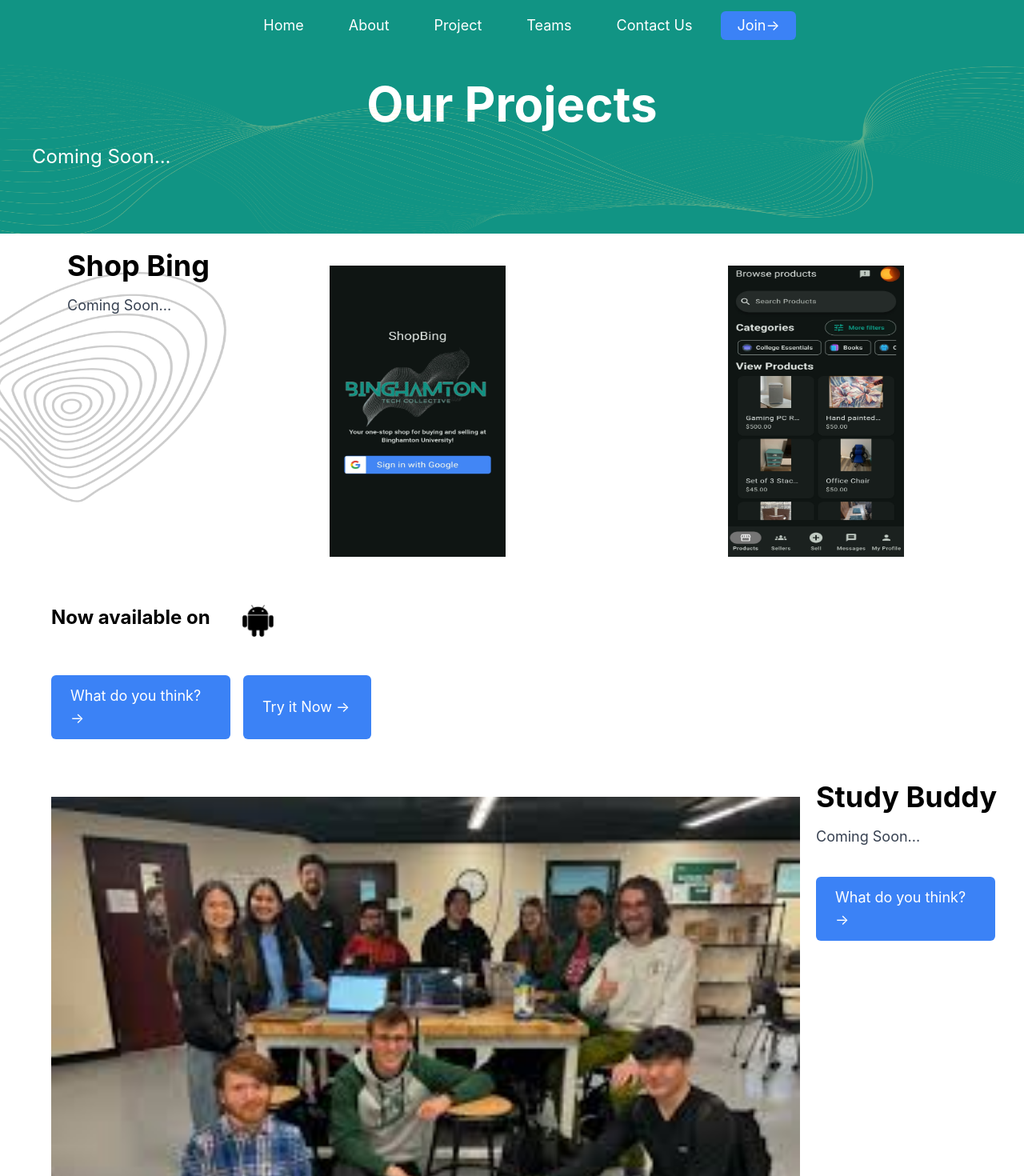
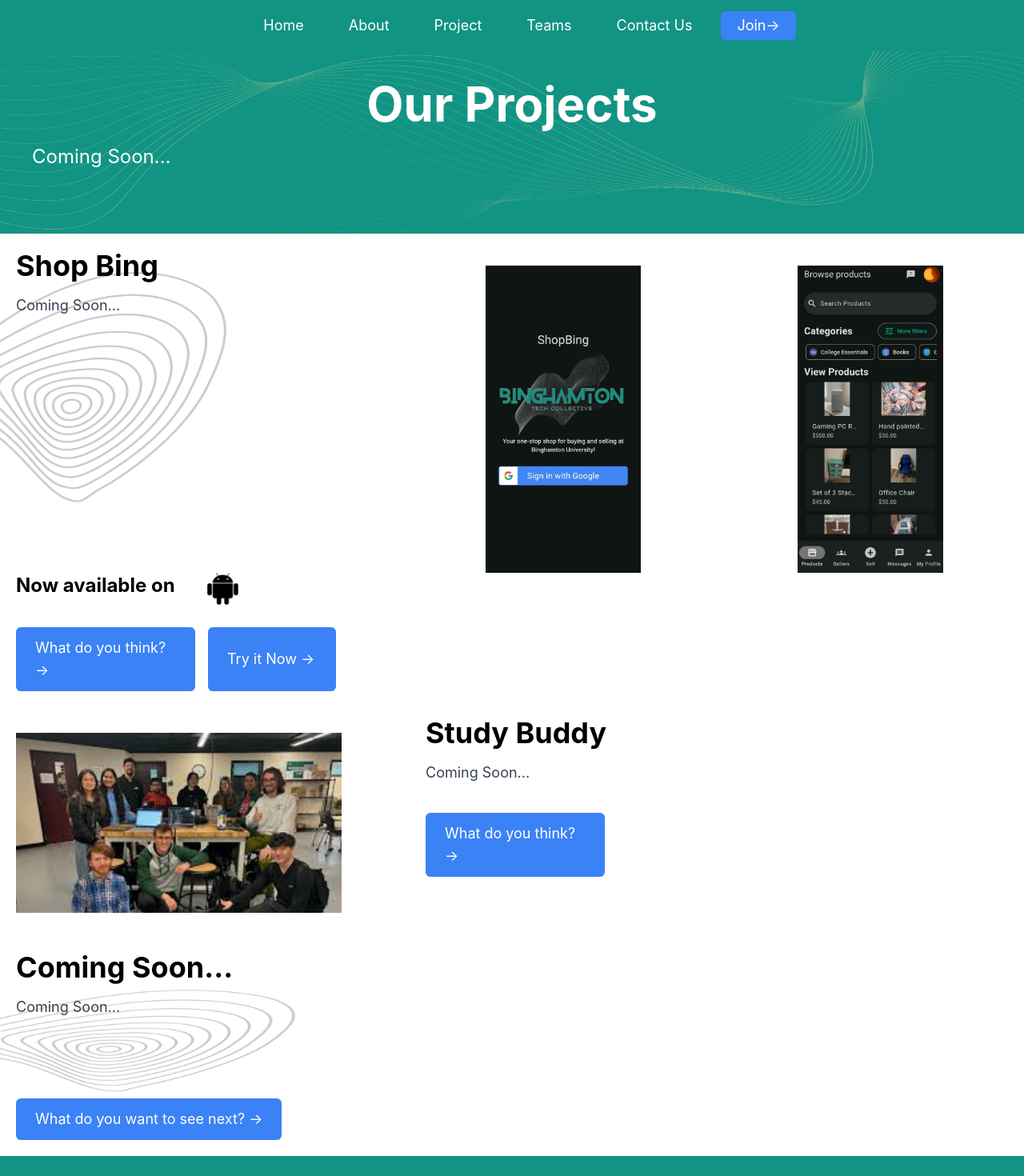
Before and after one commit to Binghamton-Tech-Collective/BTC-Website, a React (Create React App) app: page /projects in a window 1280 px wide. Shown: the top 1470 px of the page at 80% size. Built offline with nearby package versions, Linux system fonts and the light colour scheme.

Commit message:
Made css alignment in Home and Project Page

```diff
--- a/src/Components/Home/MainContent.js
+++ b/src/Components/Home/MainContent.js
@@ -11,8 +11,8 @@
           className="absolute inset-0 top-16 h-52 z-0 inline-block md:h-60 md:top-20"
         ></img>
 
-        <div className="container mx-auto px-2 relative md:flex md:flex-row">
-          <div className="w-full relative z-10 md:w-3/5">
+        <div className="translate-x-2 relative md:flex md:flex-row">
+          <div className="w-full relative z-10 md:w-1/2">
             <div className="relative pl-4 pr-4 flex flex-col pt-4 md:pb-8 md:pt-4">
               <h2 className="text-3xl font-bold text-black md:inline-block md:text-4xl md:pb-5">
                 About Us
@@ -33,16 +33,16 @@
               </Link>
             </div>
           </div>
-          <div className="pt-8 relative md:top-2">
+          <div className="pt-8 relative md:top-2 flex md:w-1/2 md:justify-end">
             <img
               src="/btc_team.jpg"
               alt="Our Team"
-              className="w-11/12 h-auto inline-block pl-4 mb-8 md:h-96"
+              className="w-11/12 h-auto inline-block pl-4 mb-8 md:h-96 md:-translate-x-7 lg:w-2/3"
             />
           </div>
         </div>
       </div>
-      <div className="container bg-custom-green relative min-h-96 py-5 md:p-6 md:min-h-full">
+      <div className="bg-custom-green relative min-h-96 py-5 md:p-6 md:min-h-full">
         <iframe
           title="Survey Form"
           src="https://forms.gle/CSzHup2Nx89uHv6E7"
@@ -52,15 +52,15 @@
         </iframe>
       </div>
 
-      <div className="container mx-auto px-2 relative md:flex md:flex-row">
-        <div className="pt-8 relative md:top-2">
+      <div className="translate-x-2 relative md:flex md:flex-row">
+        <div className="pt-8 relative md:top-2 md:w-1/2 md:flex md:flex-end lg:w-2/5">
           <img
             src="/btc_team.jpg"
             alt="Our Team"
-            className="w-11/12 h-auto inline-block pl-4  mb-8 md:h-96"
+            className="w-11/12 h-auto inline-block pl-4 mb-8 md:h-96"
           />
         </div>
-        <div className="w-full relative z-10 md:w-3/5">
+        <div className="w-full relative z-10 md:w-1/2">
           <div className="relative pl-4 pr-4 flex flex-col pt-4 md:pb-8 md:pt-4">
             <h2 className="text-3xl font-bold text-black md:inline-block md:text-4xl md:pb-5">
               Our Projects
--- a/src/Components/Projects/Header.js
+++ b/src/Components/Projects/Header.js
@@ -7,7 +7,7 @@
         <img
           src="/btc_element.png"
           alt="BTC Element Logo"
-          className="pt-40 z-0 absolute md:pt-20 lg:w-full lg:pt-20 lg:h-96 xl:h-80"
+          className="pt-20 z-0 absolute md:pt-20 lg:w-full lg:pt-0 lg:h-96 xl:h-80"
         ></img>
       </div>
       <div className="z-10 inset-0 flex flex-col px-5 py-20 md:px-5 lg:px-10">
--- a/src/Components/Projects/MainContent.js
+++ b/src/Components/Projects/MainContent.js
@@ -3,32 +3,36 @@
 const MainContent = () => {
   return (
     <div className="flex flex-col bg-white relative">
-      <div className="md:flex md:flex-row md:pl-16 md:relative">
+      <div className="md:flex md:flex-col">
         <img
           src="/about_us_img.png"
           alt="BTC Background"
-          className="absolute z-0 inset-0 top-16 object-cover h-48 md:h-72 md:top-12"
+          className="absolute z-0 top-16 h-48 md:h-72 md:top-12"
         ></img>
-        <div className="z-10 px-5 relative md:flex md:flex-col">
-          <h2 className="text-3xl font-bold mb-4 text-black pt-5 md:text-4xl">
+        <div className="md:flex md:flex-row md:relative">
+          <div className="relative md:relative md:w-2/5">
+            <h2 className="z-10 text-3xl font-bold mb-4 text-black pt-5 translate-x-5 md:text-4xl">
               Shop Bing
             </h2>
-          <span className="text-gray-700 mb-4 text-md md:text-lg">
+            <span className="inline-block z-10 text-gray-700 mb-4 translate-x-5 md:text-lg">
               Coming Soon...
             </span>
           </div>
+          <div className="relative flex flex-col z-10 items-center md:flex-row md:justify-end md:w-4/5 md:translate-y-7 md:ml-auto lg:justify-end lg:translate-y-10 lg:w-full">
             <img
               src="/shop_bing_signup_page.jpg"
               alt="Sign Up"
-          className="relative top-5 mx-auto pb-5 w-60 max-h-96 md:top-10 md:pr-5 md:max-w-96 md:max-h-96"
+              className="w-full max-w-sm max-h-96 object-contain md:max-w-sm"
             />
             <img
               src="/shop_bing_home_page.jpg"
               alt="Home Page"
-          className="relative top-5 mx-auto pb-5 w-60 max-h-96 md:top-10 md:pr-5 md:max-w-96 md:max-h-96"
+              className="w-full max-w-xs max-h-96 object-contain translate-y-5 md:translate-y-0 md:max-w-sm"
             />
           </div>
-      <div className="relative top-10 flex flex-row px-5 md:flex md:flex-row md:pl-16 md:py-10">
+        </div>
+
+        <div className="relative top-10 flex flex-row translate-x-5 md:flex md:flex-row md:w-full">
           <h2 className="text-lg font-bold mb-4 text-black md:text-2xl">
             Now available on
           </h2>
@@ -38,7 +42,7 @@
             className="pl-5 h-7 md:pl-10 md:h-10"
           />
         </div>
-      <div className="relative top-10 px-5 md:flex md:flex-row md:pl-16">
+        <div className="relative top-10 translate-x-5 md:flex md:flex-row md:translate-y-5">
           <a
             href="https://forms.gle/pBBHpkyhzNngqZ627"
             target="_blank"
@@ -56,13 +60,17 @@
             Try it Now →
           </a>
         </div>
-      <div className="relative top-10 px-5 md:pl-16 md:flex md:flex-row">
+      </div>
+
+      <div className="relative top-10 md:flex md:flex-row">
+        <div className="md:w-1/2 lg:w-2/5">
           <img
             src="/btc_team.jpg"
             alt="Our Team"
-          className="w-full h-auto ml-auto md:min-w-96 md:top-10 md:relative md:h-auto md:pr-5"
+            className="w-10/12 translate-x-5 h-auto md:min-w-96 md:top-10 md:relative md:h-auto md:pr-5"
           />
-        <div className="z-10 relative md:flex md:flex-col">
+        </div>
+        <div className="z-10 relative translate-x-5 md:flex md:flex-col md:w-1/2">
           <h2 className="text-3xl font-bold mb-4 text-black pt-5 md:text-4xl">
             Study Buddy
           </h2>
@@ -81,15 +89,15 @@
           </div>
         </div>
       </div>
+
       <div className="bg-white relative">
-        <div className="md:relative md:top-24">
+        <div className="md:relative md:flex md:flex-col">
           <img
             src="/project_page_img.png"
             alt="BTC Background"
-            className="absolute z-0 inset-0 top-32 object-cover h-40 md:top-0"
+            className="absolute z-0 top-28 h-32 md:translate-y-24 md:top-0"
           ></img>
-        </div>
-        <div className="relative top-5 py-10 px-5 md:flex md:flex-col md:pl-16 md:py-7">
+          <div className="relative z-10 top-5 py-10 px-5 md:flex md:flex-col md:py-7">
             <h2 className="text-3xl md:text-4xl font-bold mb-4 text-black">
               Coming Soon...
             </h2>
@@ -98,15 +106,16 @@
             </span>
           </div>
         </div>
-      <div className="relative px-5 py-7 md:flex md:flex-row md:pl-16 md:py-10 md:top-10">
+        <div className="relative translate-x-5 py-7 md:flex md:flex-row md:top-10">
           <a
             href="https://forms.gle/pBBHpkyhzNngqZ627"
             target="_blank"
             rel="noOpener noReferrer"
-          className="bg-blue-500 hover:bg-blue-600 text-white mr-4 mb-8 px-4 py-2 text-sm inline-flex items-center rounded-md w-42 md:py-3 md:px-6 md:text-lg"
+            className="bg-blue-500 hover:bg-blue-600 text-white mr-4 mb-8 px-4 py-2 text-sm inline-flex items-center rounded-md w-42 translate-y-12 md:translate-y-0 lg:translate-y-0 md:py-3 md:px-6 md:text-lg"
           >
             What do you want to see next? →
           </a>
+        </div>
       </div>
     </div>
   );
```
Lines whose indentation alone changed are shown as unchanged.
